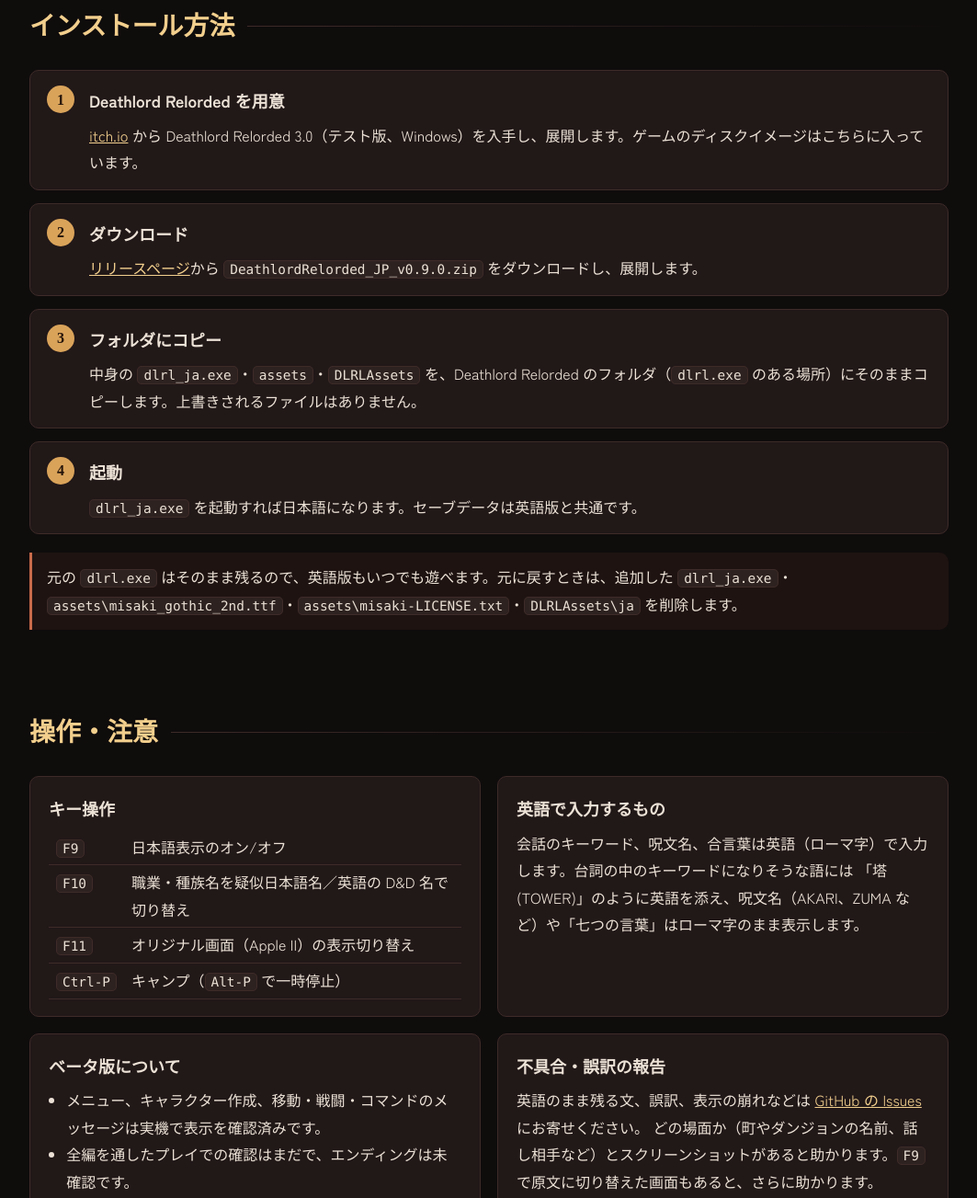
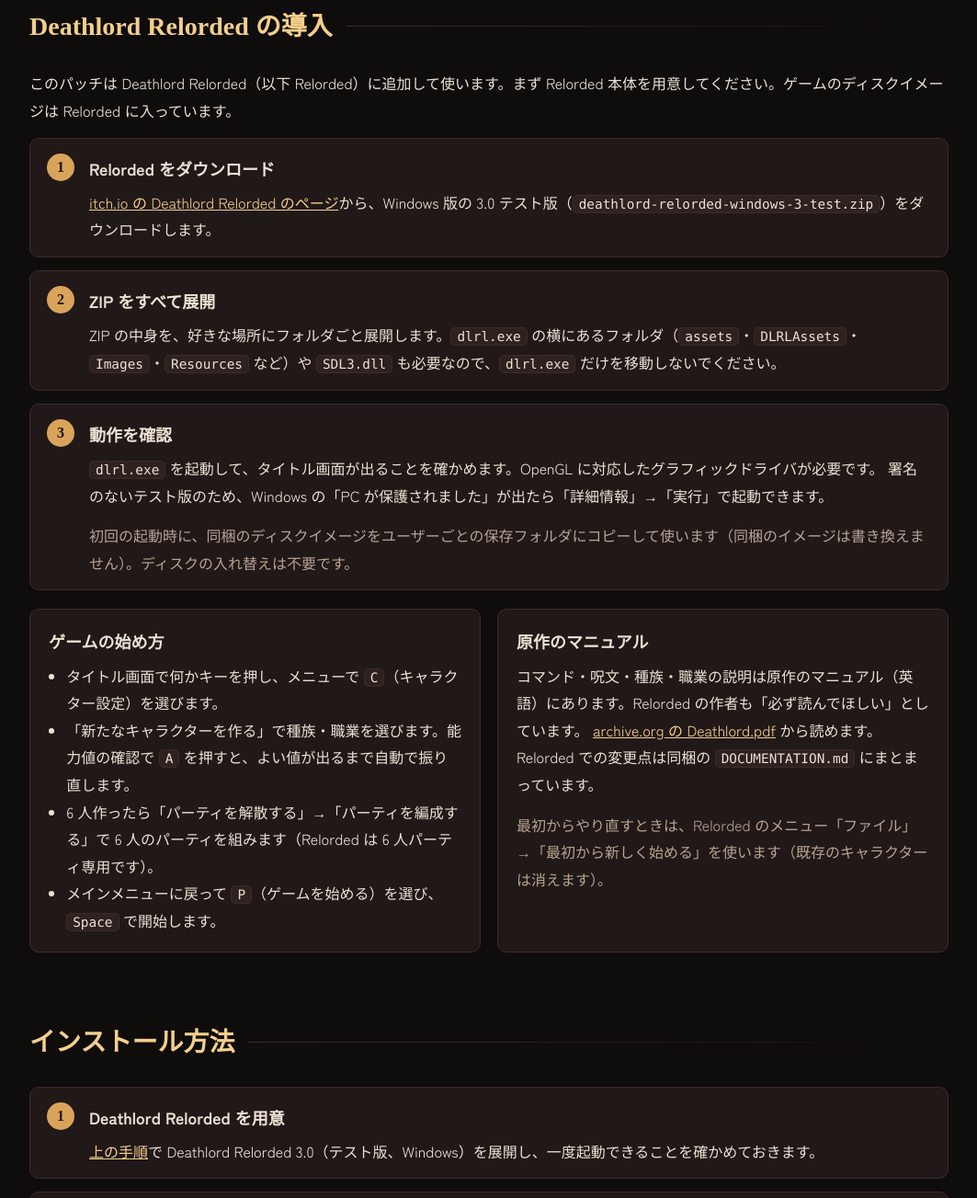
Before and after one commit to higesho/deathlord-relorded-jp, a plain HTML site: page docs/index.html in a window 1280 px wide. Shown: the part 2137-3440 px from the top of the page at 92% size, without its empty margins (108-1171 px from the left). Drawn offline with Linux system fonts and the light colour scheme; a web font is replaced by a local one.

Commit message:
紹介ページと説明書に Deathlord Relorded 本体の導入方法を追加
Co-Authored-By: Claude Opus 5.5 <noreply@anthropic.com>

```diff
--- a/docs/index.html
+++ b/docs/index.html
@@ -214,7 +214,7 @@ footer p { margin: 0 0 6px; }
         <svg viewBox="0 0 24 24" fill="none" stroke="currentColor" stroke-width="2.2" stroke-linecap="round" stroke-linejoin="round" aria-hidden="true"><path d="M12 3v12"/><path d="m7 10 5 5 5-5"/><path d="M5 21h14"/></svg>
         パッチをダウンロード
       </a>
-      <a class="btn btn-ghost" href="#install">インストール方法</a>
+      <a class="btn btn-ghost" href="#upstream">インストール方法</a>
     </div>
     <p class="meta">Windows 版 Deathlord Relorded 3.0 テスト版で確認 · ZIP 約 1.6MB · ゲームのデータは含みません</p>
   </div>
@@ -267,12 +267,51 @@ footer p { margin: 0 0 6px; }
     </p>
   </section>
 
+  <section id="upstream">
+    <h2>Deathlord Relorded の導入</h2>
+    <p>このパッチは Deathlord Relorded（以下 Relorded）に追加して使います。まず Relorded 本体を用意してください。ゲームのディスクイメージは Relorded に入っています。</p>
+    <ol class="steps">
+      <li>
+        <h3>Relorded をダウンロード</h3>
+        <p><a href="https://rikkles.itch.io/deathlord-relorded">itch.io の Deathlord Relorded のページ</a>から、Windows 版の 3.0 テスト版（<code>deathlord-relorded-windows-3-test.zip</code>）をダウンロードします。</p>
+      </li>
+      <li>
+        <h3>ZIP をすべて展開</h3>
+        <p>ZIP の中身を、好きな場所にフォルダごと展開します。<code>dlrl.exe</code> の横にあるフォルダ（<code>assets</code>・<code>DLRLAssets</code>・<code>Images</code>・<code>Resources</code> など）や <code>SDL3.dll</code> も必要なので、<code>dlrl.exe</code> だけを移動しないでください。</p>
+      </li>
+      <li>
+        <h3>動作を確認</h3>
+        <p><code>dlrl.exe</code> を起動して、タイトル画面が出ることを確かめます。OpenGL に対応したグラフィックドライバが必要です。
+        署名のないテスト版のため、Windows の「PC が保護されました」が出たら「詳細情報」→「実行」で起動できます。</p>
+        <p class="muted">初回の起動時に、同梱のディスクイメージをユーザーごとの保存フォルダにコピーして使います（同梱のイメージは書き換えません）。ディスクの入れ替えは不要です。</p>
+      </li>
+    </ol>
+    <div class="cols">
+      <div class="card">
+        <h3>ゲームの始め方</h3>
+        <ul>
+          <li>タイトル画面で何かキーを押し、メニューで <kbd>C</kbd>（キャラクター設定）を選びます。</li>
+          <li>「新たなキャラクターを作る」で種族・職業を選びます。能力値の確認で <kbd>A</kbd> を押すと、よい値が出るまで自動で振り直します。</li>
+          <li>6 人作ったら「パーティを解散する」→「パーティを編成する」で 6 人のパーティを組みます（Relorded は 6 人パーティ専用です）。</li>
+          <li>メインメニューに戻って <kbd>P</kbd>（ゲームを始める）を選び、<kbd>Space</kbd> で開始します。</li>
+        </ul>
+      </div>
+      <div class="card">
+        <h3>原作のマニュアル</h3>
+        <p>コマンド・呪文・種族・職業の説明は原作のマニュアル（英語）にあります。Relorded の作者も「必ず読んでほしい」としています。
+        <a href="https://archive.org/download/Deathlord/Deathlord.pdf">archive.org の Deathlord.pdf</a> から読めます。
+        Relorded での変更点は同梱の <code>DOCUMENTATION.md</code> にまとまっています。</p>
+        <p class="muted">最初からやり直すときは、Relorded のメニュー「ファイル」→「最初から新しく始める」を使います（既存のキャラクターは消えます）。</p>
+      </div>
+    </div>
+  </section>
+
   <section id="install">
     <h2>インストール方法</h2>
     <ol class="steps">
       <li>
         <h3>Deathlord Relorded を用意</h3>
-        <p><a href="https://rikkles.itch.io/deathlord-relorded">itch.io</a> から Deathlord Relorded 3.0（テスト版、Windows）を入手し、展開します。ゲームのディスクイメージはこちらに入っています。</p>
+        <p><a href="#upstream">上の手順</a>で Deathlord Relorded 3.0（テスト版、Windows）を展開し、一度起動できることを確かめておきます。</p>
       </li>
       <li>
         <h3>ダウンロード</h3>
```
Also changed, not shown: dist_src/README.txt, 1 other file.
